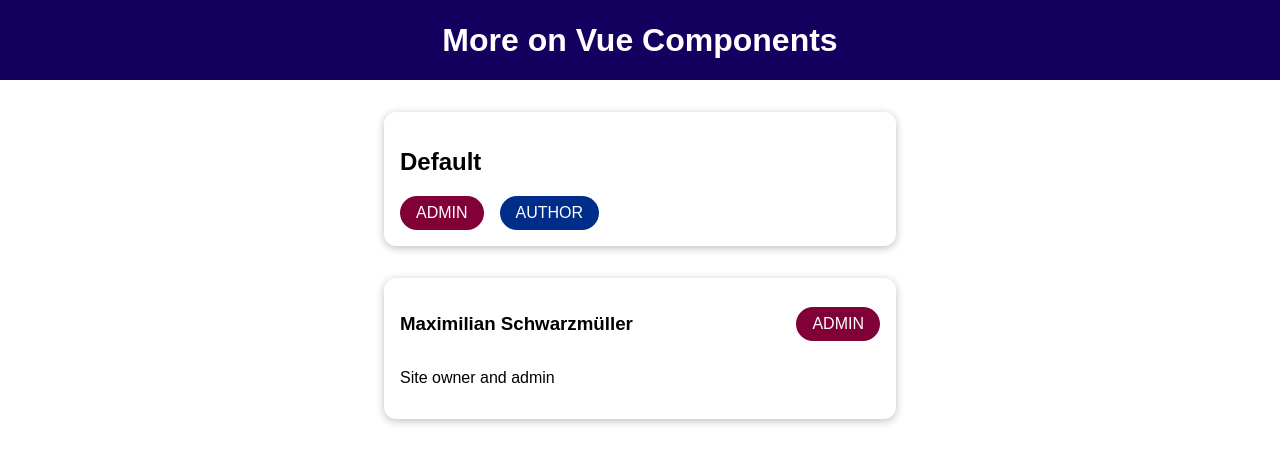
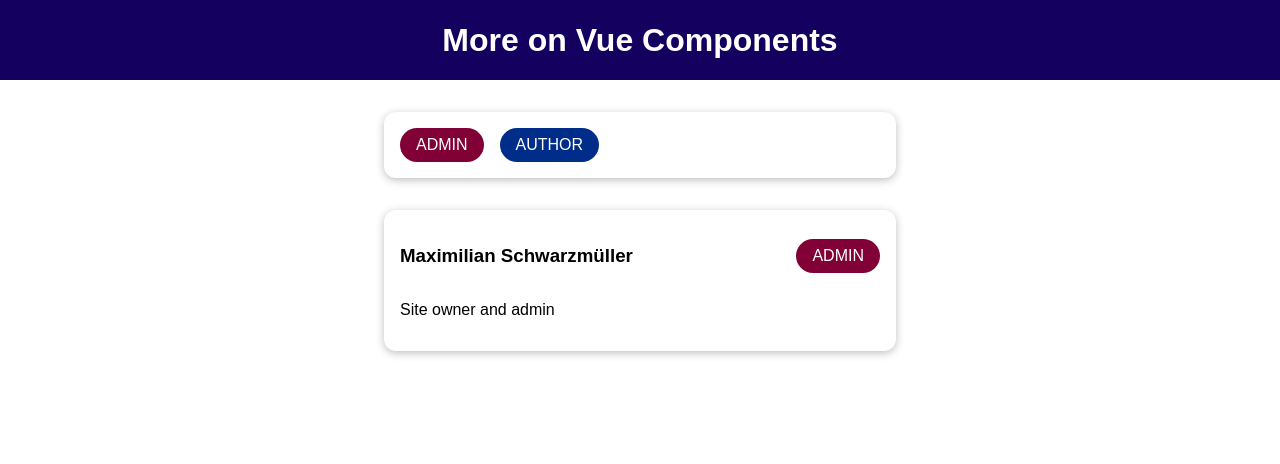
Before and after one commit to castrosanabriajohn/vue-components-badges-project, a Vue app: page / in a window 1280 px wide. Shown: the top 464 px of the page. Built offline with nearby package versions, Linux system fonts and the light colour scheme.

Commit message:
v-if="$slots" conditional rendering

```diff
--- a/src/components/BaseCard.vue
+++ b/src/components/BaseCard.vue
@@ -1,16 +1,21 @@
 <template>
   <div>
-    <header>
+    <header v-if="$slots.header">
       <slot name="header">
-        <h2>Default</h2>
+        <!-- <h2>Default</h2> -->
       </slot>
     </header>
     <slot></slot>
   </div>
 </template>
-
+/*With v-if="$slots" we can check if content is actually received by the slot to
+render conditionally*/
 <script>
-export default {};
+export default {
+  mounted() {
+    console.log(this.$slots.header);
+  },
+};
 </script>
 
 <style scoped>
```
